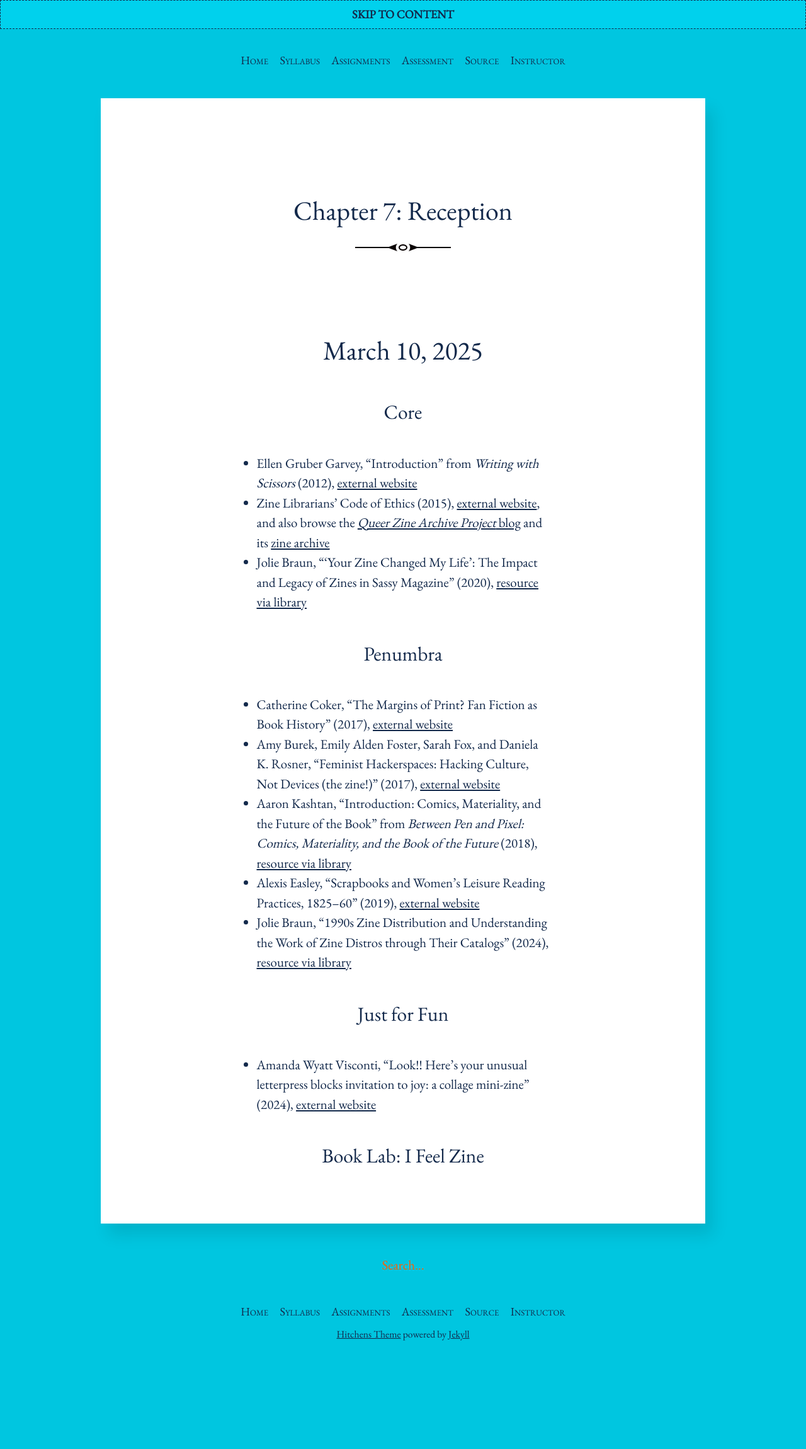
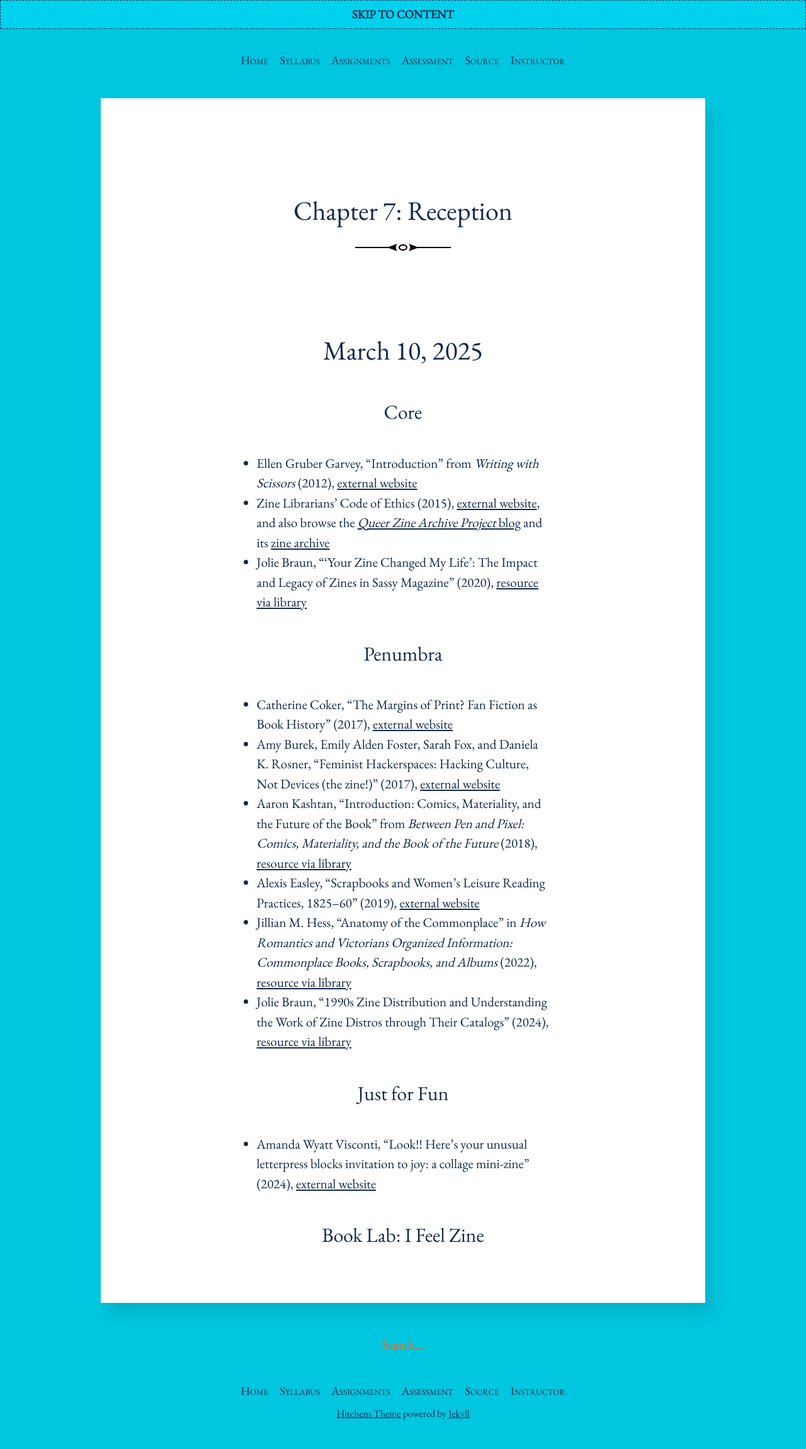
Before and after one commit to rccordell/s25bl, a Jekyll site: the page built from schedule/07-reception.md, in a window 1280 px wide. Shown: the whole page at 63% size. Built offline with Jekyll 4.4.1, drawn with Linux system fonts in a browser that asks for light colours; before the commit the page ends 2175 px from its top, so only the background shows below that.

Commit message:
Update 07-reception.md

```diff
--- a/schedule/07-reception.md
+++ b/schedule/07-reception.md
@@ -18,6 +18,7 @@ layout: post
 + Amy Burek, Emily Alden Foster, Sarah Fox, and Daniela K. Rosner, “Feminist Hackerspaces: Hacking Culture, Not Devices (the zine!)” (2017), [external website](https://dhdebates.gc.cuny.edu/read/untitled-aa1769f2-6c55-485a-81af-ea82cce86966/section/633d5ff2-d3c4-4345-b7fe-048155e28493#ch25)
 + Aaron Kashtan, "Introduction: Comics, Materiality, and the Future of the Book" from _Between Pen and Pixel: Comics, Materiality, and the Book of the Future_ (2018), [resource via library](http://proxy2.library.illinois.edu/login?url=https://www.jstor.org/stable/j.ctv1khdqnk.5)
 + Alexis Easley, "Scrapbooks and Women’s Leisure Reading Practices, 1825–60" (2019), [external website](https://www.ncgsjournal.com/issue152/easley.html)
++ Jillian M. Hess, "Anatomy of the Commonplace" in _How Romantics and Victorians Organized Information: Commonplace Books, Scrapbooks, and Albums_ (2022), [resource via library](https://doi-org.proxy2.library.illinois.edu/10.1093/oso/9780192895318.003.0002)
 + Jolie Braun, "1990s Zine Distribution and Understanding the Work of Zine Distros through Their Catalogs" (2024), [resource via library](https://www-journals-uchicago-edu.proxy2.library.illinois.edu/doi/10.1086/731777)
 
 ### Just for Fun
```
